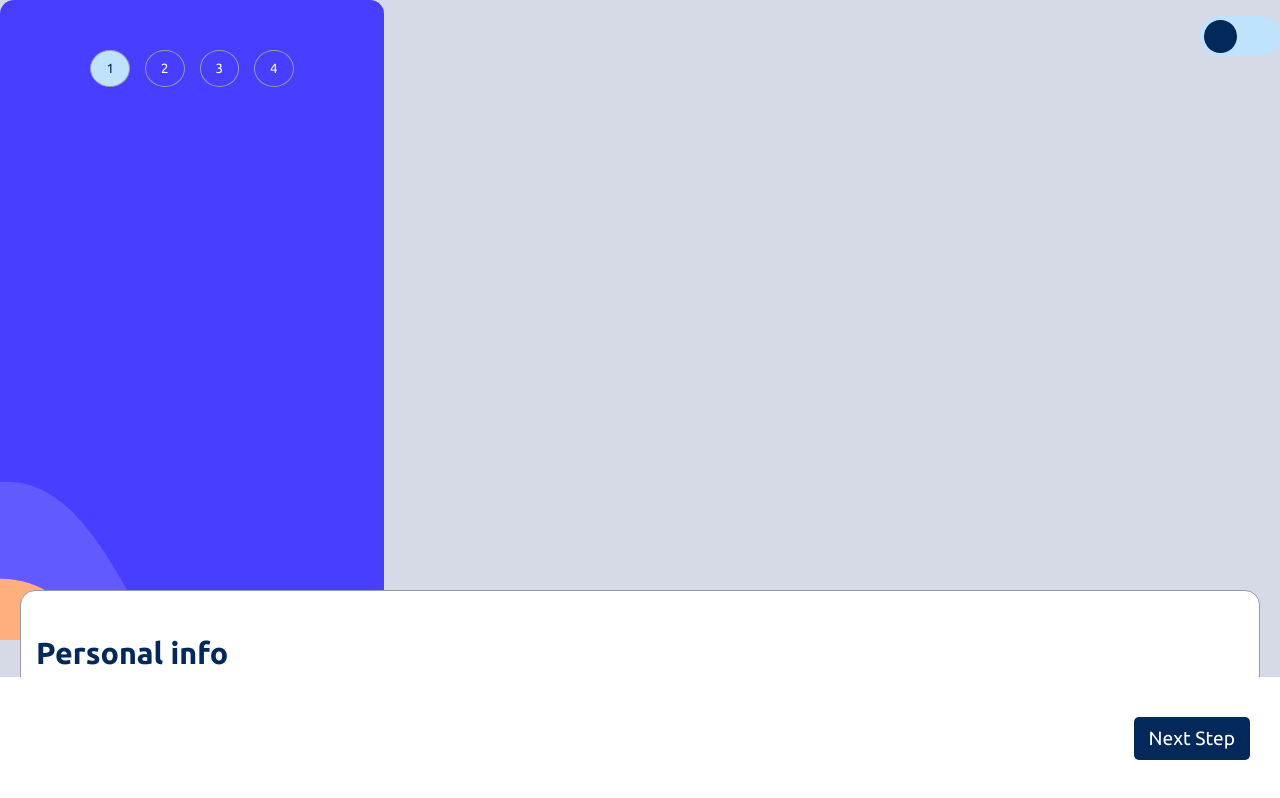
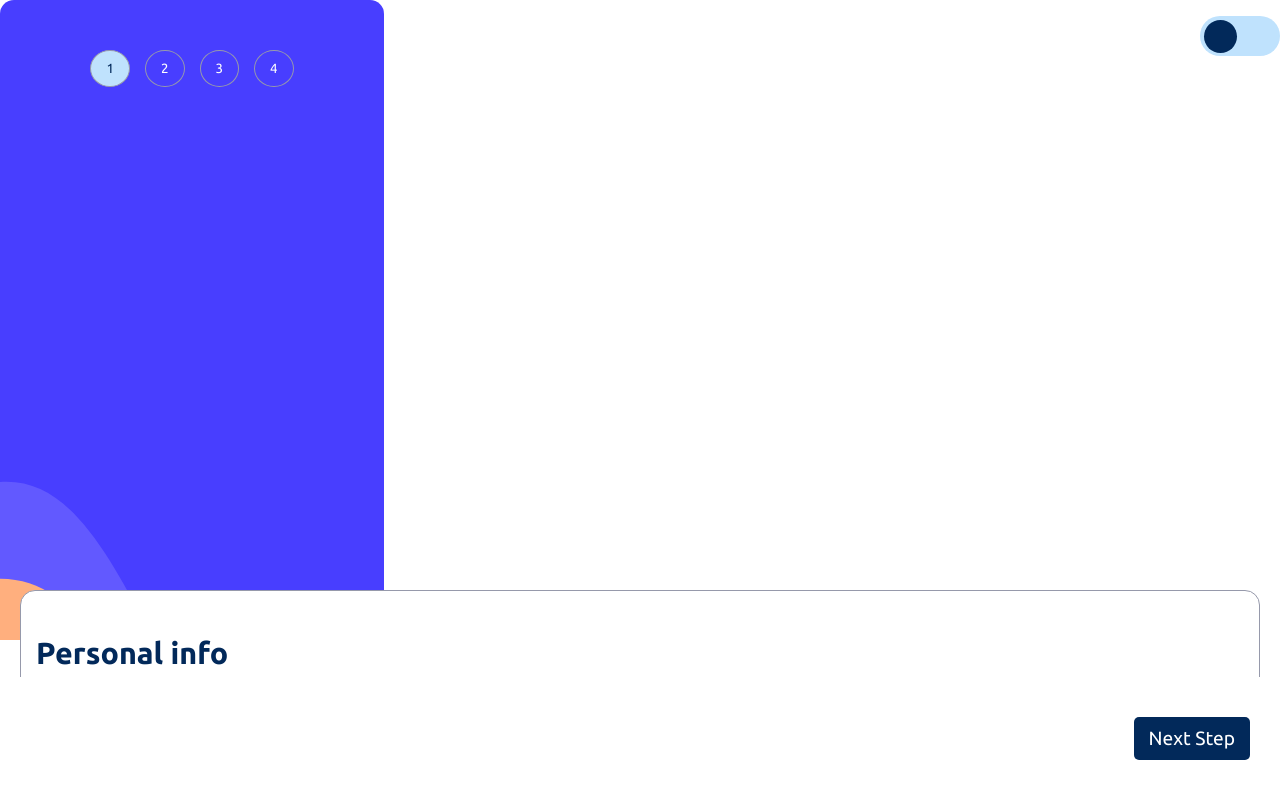
Before and after one commit to Haywayaheadshot/multi-step-form-main, a React (Create React App) app: page / in a window 1280 px wide. Shown: the top 798 px of the page. Built offline with nearby package versions, Linux system fonts and the light colour scheme.

Commit message:
Style desktop version for darkmode selection

```diff
--- a/src/styles/switch.css
+++ b/src/styles/switch.css
@@ -68,3 +68,17 @@
 /* .switch-input:checked + .switch-slider {
     background-color: hsl(213, 96%, 18%);
 } */
+
+@media (min-width: 745px) {
+  .night .switch-label-app {
+    background-color: hsl(229, 24%, 87%);
+  }
+
+  .night .switch-slider-app::before {
+    background-color: hsl(213, 96%, 18%);
+  }
+
+  .day {
+    background-color: hsl(0, 0%, 100%);
+  }
+}
```
